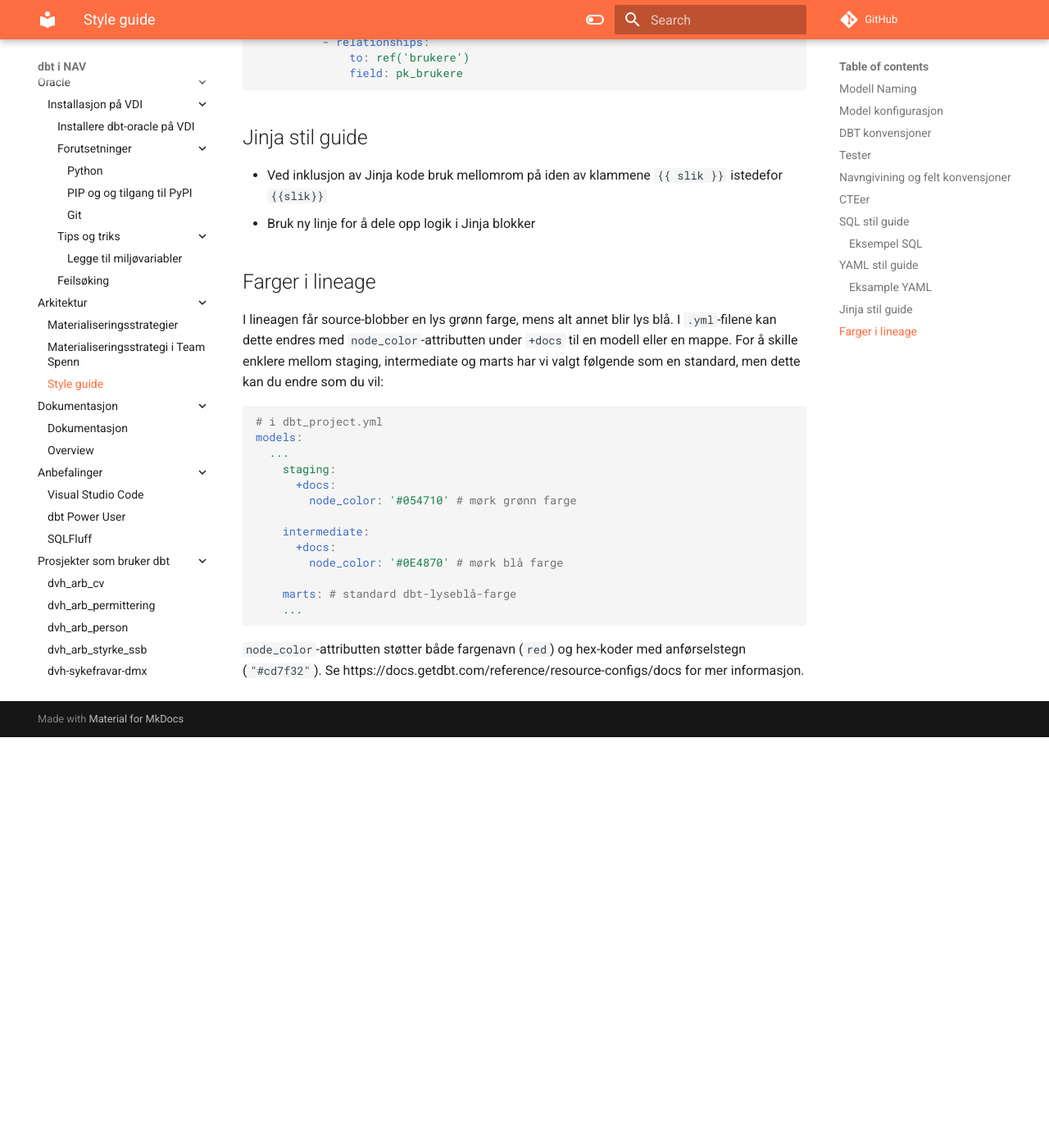
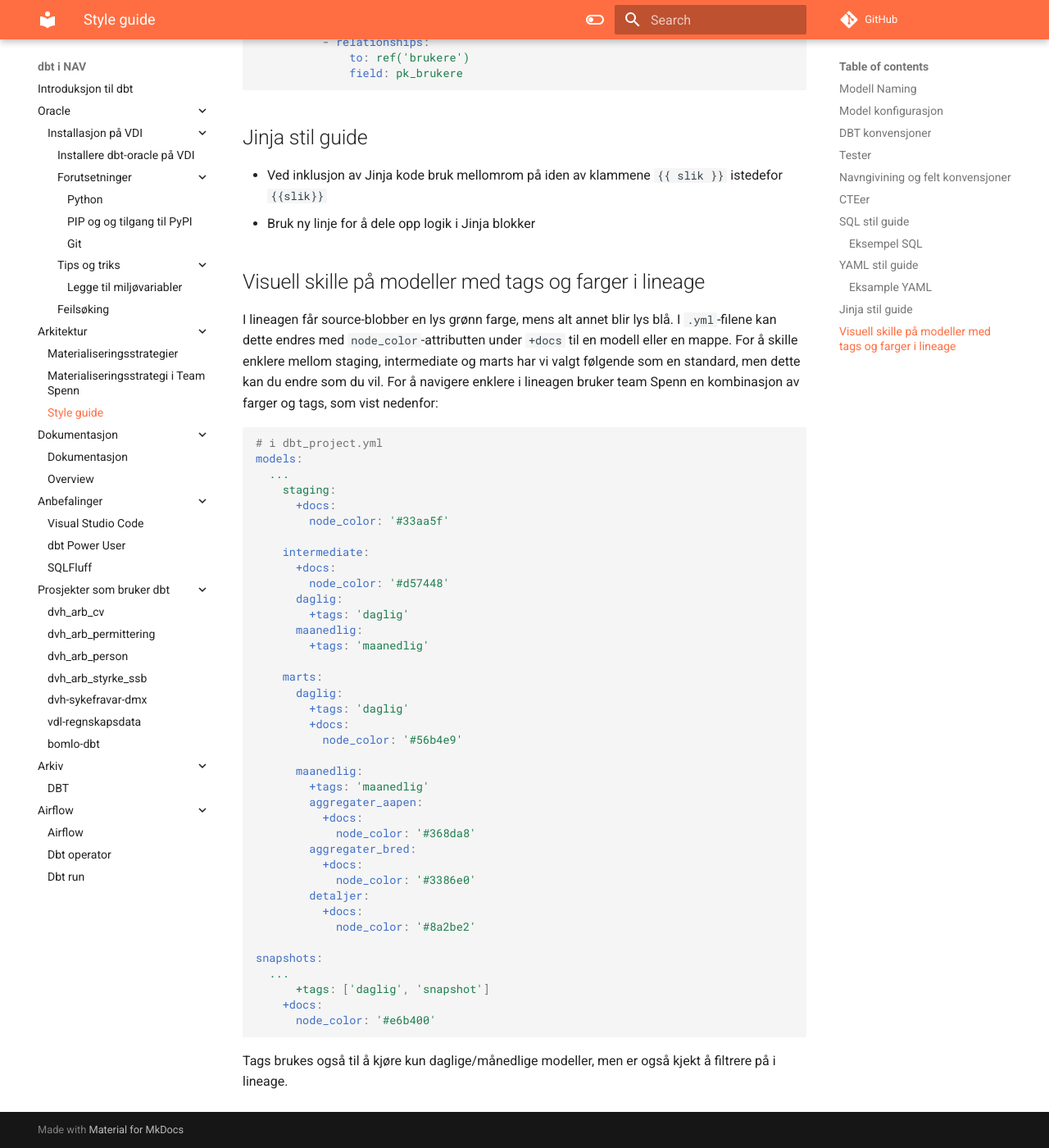
Before and after one commit to navikt/dbt-i-nav, an MkDocs documentation site: the page built from docs/arkitektur/style_guide.md, in a window 1280 px wide and 1400 px high, scrolled down 6590 px. Shown: the whole window at 82% size. Built offline with MkDocs 1.6.1 and Material for MkDocs 9.7.7, drawn with Linux system fonts in a browser that asks for light colours; comment, search, counter and statistics services are not loaded; before the commit the page ends 7489 px from its top, so only the background shows below that.

Commit message:
legger til node_color fra dvh_tilleggsstonader, som et eksempel på hvordan tags og lineage-farger blir brukt i team Spenn

````diff
--- a/docs/arkitektur/style_guide.md
+++ b/docs/arkitektur/style_guide.md
@@ -276,11 +276,11 @@
 * Bruk ny linje for å dele opp logik i Jinja blokker
 
 
-## Farger i lineage
+## Visuell skille på modeller med tags og farger i lineage
 
 I lineagen får source-blobber en lys grønn farge, mens alt annet blir lys blå.
 I `.yml`-filene kan dette endres med `node_color`-attributten under `+docs` til en modell eller en mappe.
-For å skille enklere mellom staging, intermediate og marts har vi valgt følgende som en standard, men dette kan du endre som du vil:
+For å skille enklere mellom staging, intermediate og marts har vi valgt følgende som en standard, men dette kan du endre som du vil. For å navigere enklere i lineagen bruker team Spenn en kombinasjon av farger og tags, som vist nedenfor:
 
 
 ```yaml
@@ -289,15 +289,39 @@
   ...
     staging:
       +docs:
-        node_color: '#054710' # mørk grønn farge
+        node_color: '#33aa5f'
 
     intermediate:
       +docs:
-        node_color: '#0E4870' # mørk blå farge
+        node_color: '#d57448'
+      daglig:
+        +tags: 'daglig'
+      maanedlig:
+        +tags: 'maanedlig'
 
-    marts: # standard dbt-lyseblå-farge
-    ...
+    marts:
+      daglig:
+        +tags: 'daglig'
+        +docs:
+          node_color: '#56b4e9'
+
+      maanedlig:
+        +tags: 'maanedlig'
+        aggregater_aapen:
+          +docs:
+            node_color: '#368da8'
+        aggregater_bred:
+          +docs:
+            node_color: '#3386e0'
+        detaljer:
+          +docs:
+            node_color: '#8a2be2'
+
+snapshots:
+  ...
+      +tags: ['daglig', 'snapshot']
+    +docs:
+      node_color: '#e6b400'
 ```
 
-`node_color`-attributten støtter både fargenavn (`red`) og hex-koder med anførselstegn (`"#cd7f32"`).
-Se https://docs.getdbt.com/reference/resource-configs/docs for mer informasjon.
+Tags brukes også til å kjøre kun daglige/månedlige modeller, men er også kjekt å filtrere på i lineage.
````
